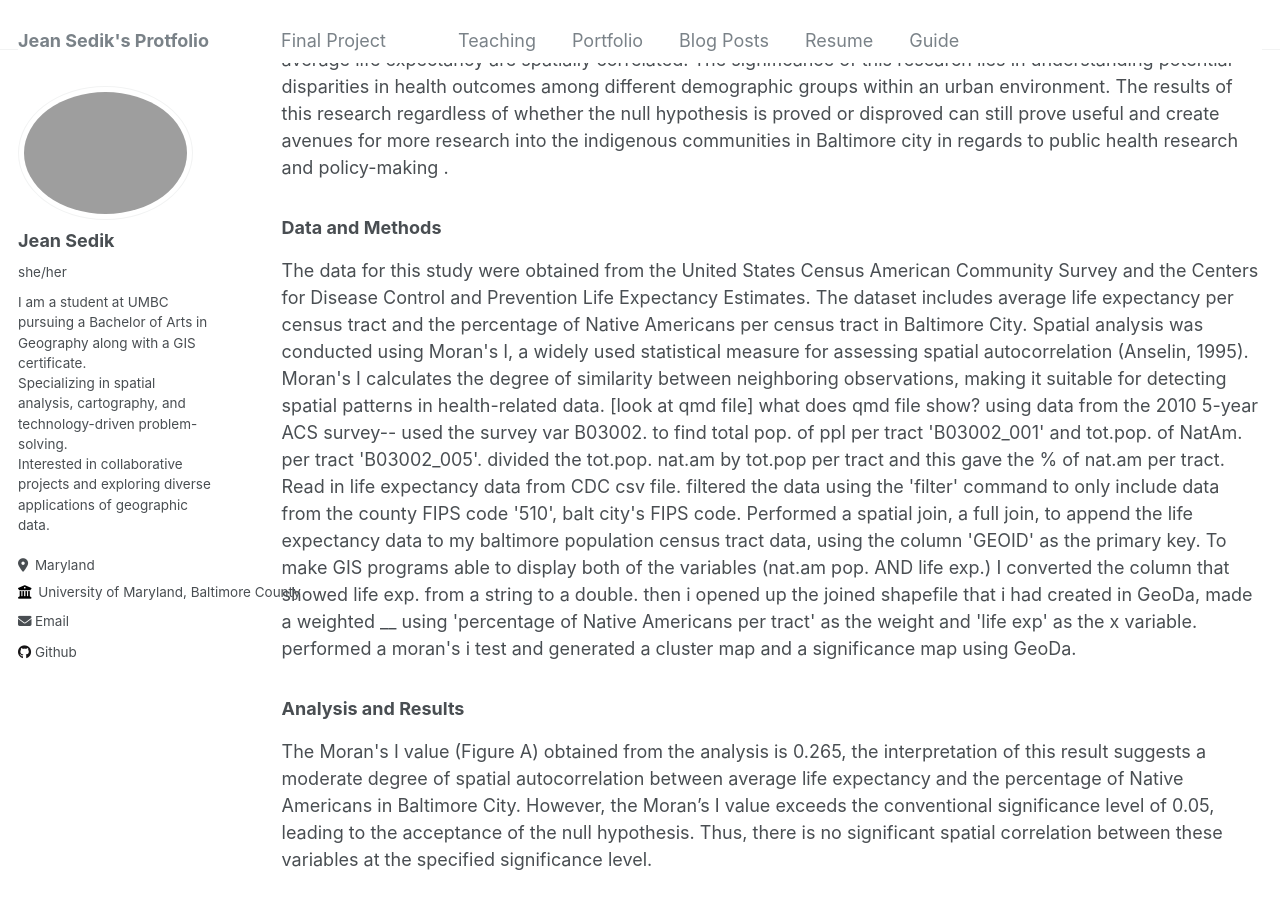
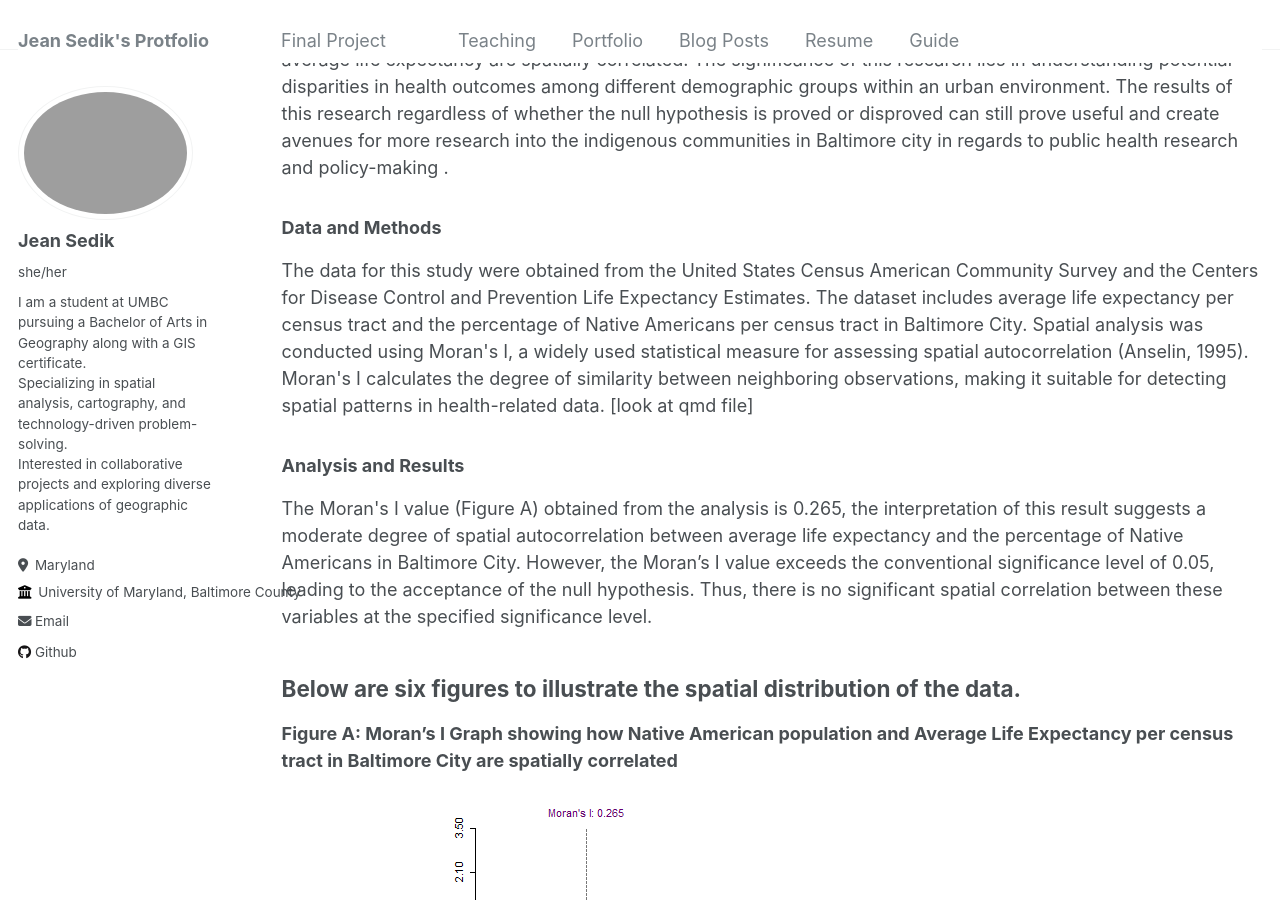
Before and after one commit to VG68490/VG68490.github.io, a Jekyll site: the page built from _pages/finalproj.md, in a window 1280 px wide and 900 px high, scrolled down 387 px. Built offline with Jekyll 4.4.1, drawn with Linux system fonts in a browser that asks for light colours.

Commit message:
enter_datamethods_pls_finalproj.md

```diff
--- a/_pages/finalproj.md
+++ b/_pages/finalproj.md
@@ -16,26 +16,6 @@
 <h3> Data and Methods </h3>
 <p>The data for this study were obtained from the United States Census American Community Survey and the Centers for Disease Control and Prevention Life Expectancy Estimates. The dataset includes average life expectancy per census tract and the percentage of Native Americans per census tract in Baltimore City. Spatial analysis was conducted using Moran's I, a widely used statistical measure for assessing spatial autocorrelation (Anselin, 1995). Moran's I calculates the degree of similarity between neighboring observations, making it suitable for detecting spatial patterns in health-related data.
 [look at qmd file]
-
-what does qmd file show?
-using data from the 2010 5-year ACS survey-- used the survey var B03002.
-to find total pop. of ppl per tract 'B03002_001' and tot.pop. of NatAm. per tract
-'B03002_005'.
-
-divided the tot.pop. nat.am by tot.pop per tract and this gave the % of nat.am per tract.
-
-Read in life expectancy data from CDC csv file. filtered the data using the 'filter' command to only include data from the county FIPS code '510', balt city's FIPS code.
-
-Performed a spatial join, a full join, to append the life expectancy data to my baltimore population census tract data, using the column 'GEOID' as the primary key.
-To make GIS programs able to display both of the variables (nat.am pop. AND life exp.) I converted the column that showed life exp. from a string to a double.
-
-then i opened up the joined shapefile that i had created in GeoDa, made a weighted __ using 'percentage of Native Americans per tract' as the weight and 'life exp' as the x variable. performed a moran's i test and generated a cluster map and a significance map using GeoDa.
-
-
-
-
-
-
 
  </p>
 <h3>Analysis and Results </h3>
```
